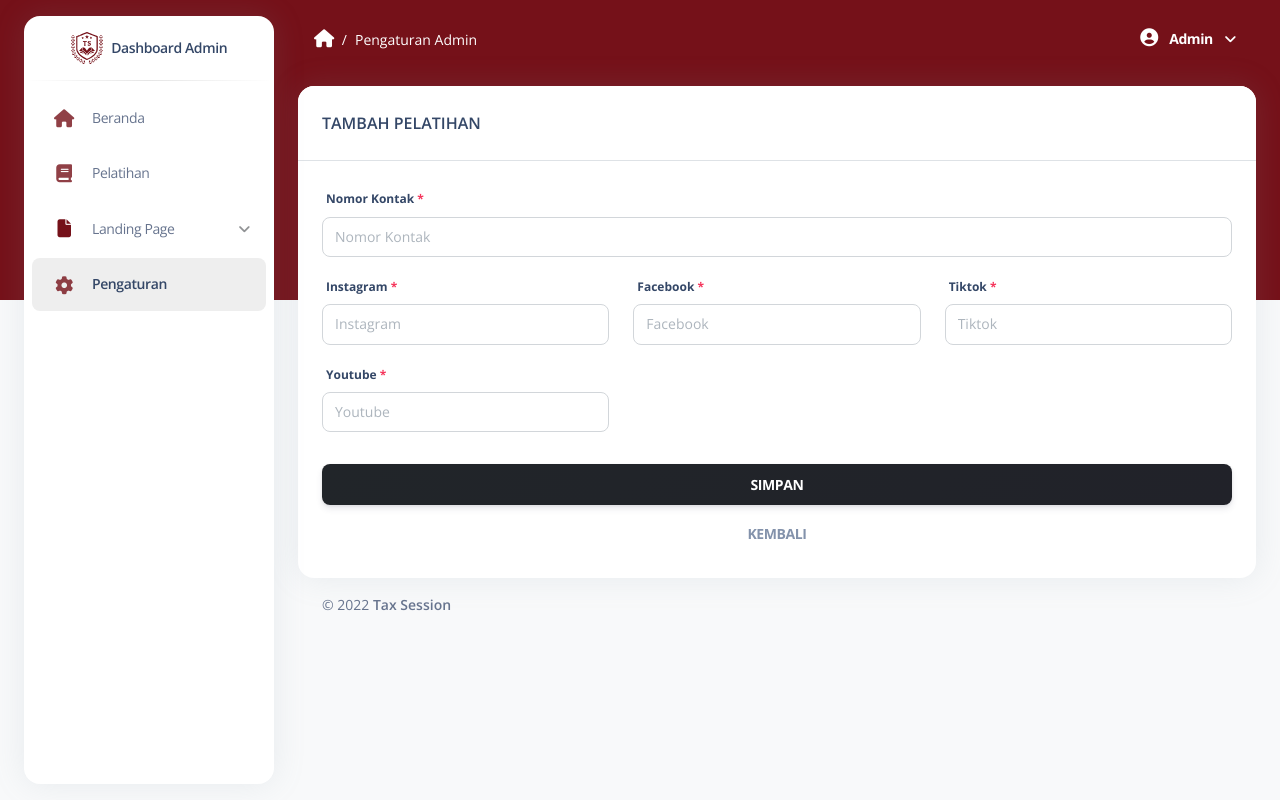
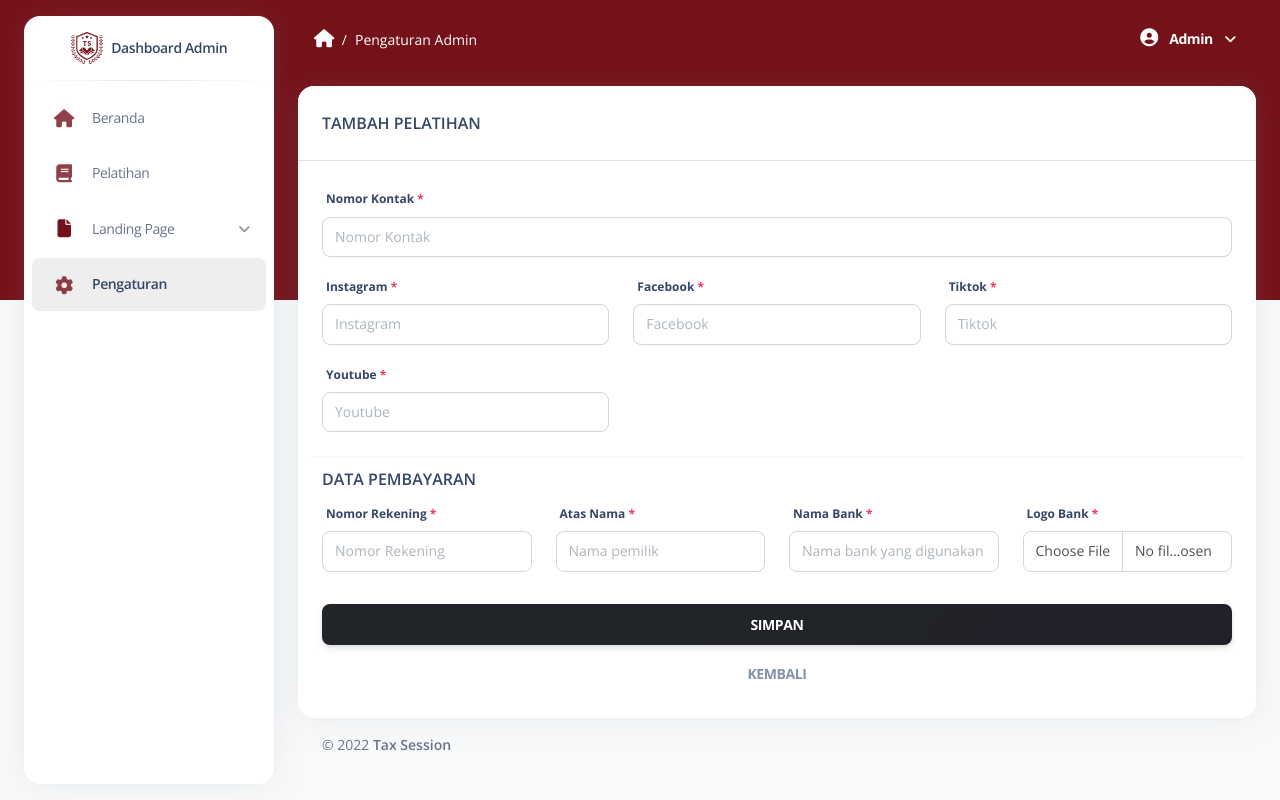
Before and after one commit to harkiramadhan/tax-session, a CodeIgniter app: page /tax-session/admin/pengaturan in a window 1280 px wide. Run offline with CodeIgniter, Linux system fonts and the light colour scheme; some libraries are stand-ins or nearby versions.

Commit message:
Add rek form

```diff
--- a/application/views/admin/pengaturan.php
+++ b/application/views/admin/pengaturan.php
@@ -44,6 +44,35 @@
 								<input type="text" name="title" class="form-control" placeholder="Youtube" required="">
 							</div>
 						</div>
+						<hr class="my-2 border">
+						<h6>DATA PEMBAYARAN</h6>
+						<div class="col-lg-3">
+							<div class="form-group">
+								<label class="form-control-label" for="input-nama">Nomor Rekening <span class="text-danger">*</span></label>
+								<input type="text" name="title" class="form-control" placeholder="Nomor Rekening" required="">
+							</div>
+						</div>
+						<div class="col-lg-3">
+							<div class="form-group">
+								<label class="form-control-label" for="input-nama">Atas Nama <span class="text-danger">*</span></label>
+								<input type="text" name="title" class="form-control" placeholder="Nama pemilik" required="">
+							</div>
+						</div>
+						<div class="col-lg-3">
+							<div class="form-group">
+								<label class="form-control-label" for="input-nama">Nama Bank <span class="text-danger">*</span></label>
+								<input type="text" name="title" class="form-control" placeholder="Nama bank yang digunakan" required="">
+							</div>
+						</div>
+						<div class="col-lg-3">
+							<div class="form-group">
+								<label class="form-control-label" for="input-gambar">Logo Bank
+								<span class="text-danger">*</span></label>
+								<div class="mb-3">
+									<input class="form-control" type="file" name="file" id="image-source" onchange="previewImage()">
+								</div>
+							</div>
+						</div>
 						<div class="col-12 mt-3 d-grid">
 							<button type="submit" class="btn bg-gradient-dark mb-0">SIMPAN</button>
 							<button type="button" class="btn btn-link mb-0 text-secondary mt-2">KEMBALI</button>
```
